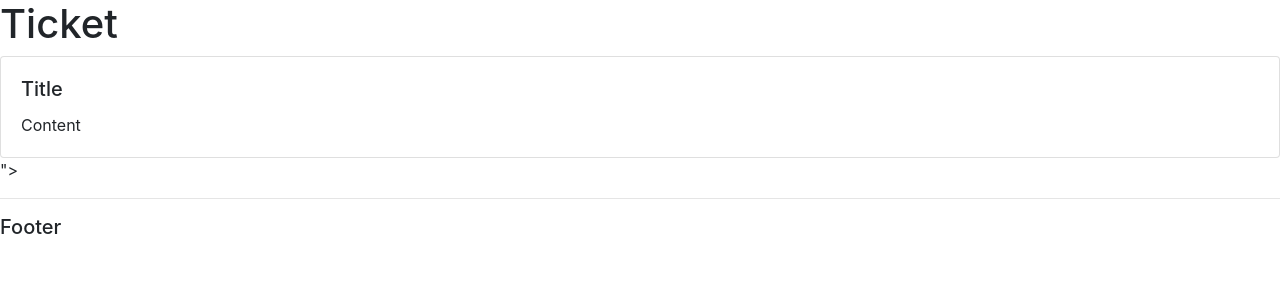
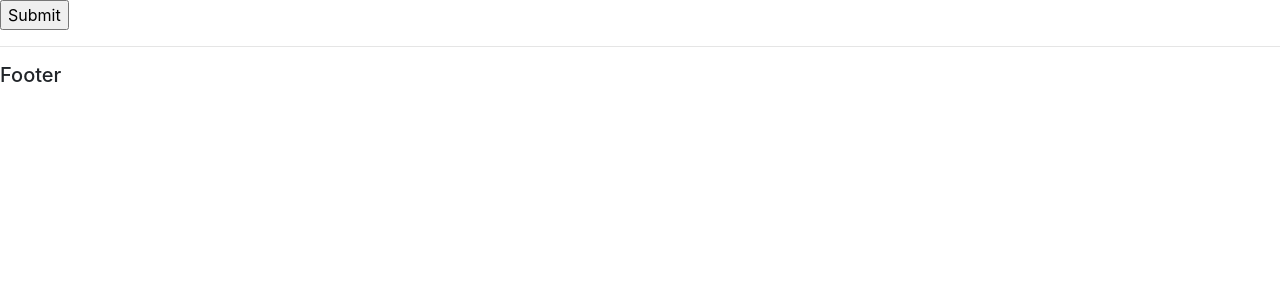
Before and after one commit to Kafrawy31/Bug-Tracker, a Django app: page /ticket/1/ in a window 1280 px wide. Shown: the part 56-356 px from the top of the page. Run offline with Django 4.2, Linux system fonts and the light colour scheme; data comes from the database, SQL or seed files in the repository; some libraries are stand-ins or nearby versions.

Commit message:
simple fix

```diff
--- a/MyBugTracker/accounts/templates/accounts/home.html
+++ b/MyBugTracker/accounts/templates/accounts/home.html
@@ -26,11 +26,7 @@
             <td>{{ticket.TicketAssignedTo}}</td>
             <td>{{ticket.TicketSubmittedBy}}</td>
             <td>
-              <a
-                class="btn btn-sm btn-info"
-                href="{%url ticket_detail ticket.TicketId%}"
-                >Edit</a
-              >
+              <a class="btn btn-sm btn-info" href="">Edit</a>
             </td>
           </tr>
           {% endfor %}
--- a/MyBugTracker/accounts/templates/accounts/tickets.html
+++ b/MyBugTracker/accounts/templates/accounts/tickets.html
@@ -1,13 +1,7 @@
-{% extends 'accounts/main.html' %}
+{% extends 'accounts/main.html' %} {% load static %} {% block content %}
 
-{% block content %}
+<form action="" method="POST">
+  <input type="submit" name="submit" />
+</form>
 
-<h1>Ticket</h1>
-<div class="card">
-    <div class="card-body">
-        <h5 class="card-title">Title</h5>
-        <p class="card-text">Content</p>
-    </div>
-</div>"></div>
-
-{% endblock %}
+{%endblock %}
```
